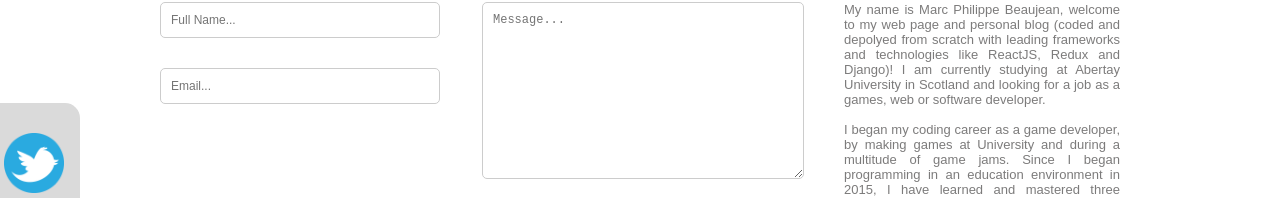
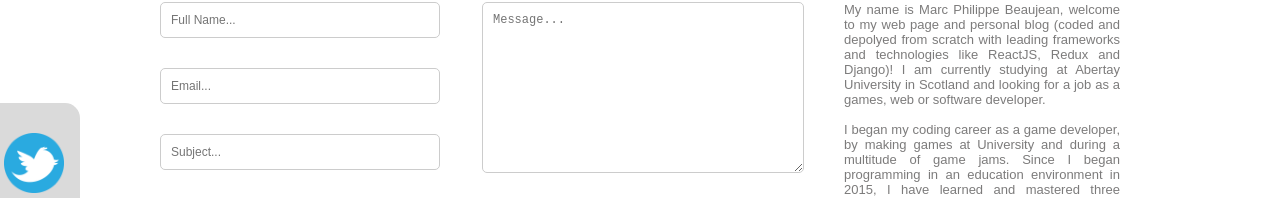
Before and after one commit to marcphilippebeaujean-abertay/ReactProjects, a React (Create React App) app in the folder blog-frontend/: page /contact in a window 1280 px wide. Shown: the part 137-335 px from the top of the page. Built offline with nearby package versions, Linux system fonts and the light colour scheme.

Commit message:
contacts layout now more dynamic, added subject form element

```diff
--- a/blog-frontend/src/components/Page Content/contact.jsx
+++ b/blog-frontend/src/components/Page Content/contact.jsx
@@ -35,6 +35,16 @@ class ContactComponent extends Component {
                 }
               />
               <p className="contact-form-error">{this.props.emailErrorMsg}</p>
+              <input
+                className="contact-form-elem contact-form-tex-input small-form-elem"
+                type="text"
+                name="subject"
+                placeholder="Subject..."
+                value={this.props.emailInput}
+                onChange={event =>
+                  this.props.onEmailFieldInput(event.target.value)
+                }
+              />
             </div>
             <div className="form-input-elem">
               <textarea
@@ -70,6 +80,7 @@ ContactComponent.propTypes = {
   emailInput: PropTypes.string.isRequired,
   nameInput: PropTypes.string.isRequired,
   messageInput: PropTypes.string.isRequired,
+  subjectInput: PropTypes.string.isRequired,
   onNameFieldInput: PropTypes.func.isRequired,
   onEmailFieldInput: PropTypes.func.isRequired,
   onMessageFieldInput: PropTypes.func.isRequired,
@@ -84,6 +95,7 @@ const mapStateToProps = state => {
     emailInput: state.contactsFormReducer.emailForm,
     nameInput: state.contactsFormReducer.nameForm,
     messageInput: state.contactsFormReducer.messageForm,
+    subjectInput: state.contactsFormReducer.subjectForm,
     emailErrorMsg: state.contactsFormReducer.emailErrorMsg,
     nameErrorMsg: state.contactsFormReducer.nameErrorMsg,
     msgErrorMsg: state.contactsFormReducer.messageErrorMsg
--- a/blog-frontend/src/css/style.css
+++ b/blog-frontend/src/css/style.css
@@ -245,7 +245,7 @@
   width: 50%; }
 
 #contact-message {
-  height: 100%;
+  height: 78%;
   padding: 10px; }
 
 #contacts-submit-btn {
--- a/blog-frontend/src/reducers/contactsFormReducer.js
+++ b/blog-frontend/src/reducers/contactsFormReducer.js
@@ -6,6 +6,7 @@ const defaultState = {
   emailForm: "",
   nameForm: "",
   messageForm: "",
+  subjectForm: "",
   emailErrorMsg: "",
   nameErrorMsg: "",
   messageErrorMsg: ""
@@ -17,8 +18,7 @@ const validInputCheck = previousState => {
   if (previousState.emailForm.match(emailRegex)) {
     newState.emailErrorMsg = "";
   } else {
-    newState.emailErrorMsg =
-      "This E-Mail is looking strange...please make sure its correct!";
+    newState.emailErrorMsg = "This E-Mail is looking strange...";
     validInput = false;
   }
   if (previousState.nameForm.match(nameRegex)) {
@@ -37,6 +37,7 @@ const validInputCheck = previousState => {
     newState.emailForm = "";
     newState.messageForm = "";
     newState.nameForm = "";
+    newState.subjectForm = "";
   }
   return newState;
 };
--- a/blog-frontend/src/scss/PageContent/_contact.scss
+++ b/blog-frontend/src/scss/PageContent/_contact.scss
@@ -49,7 +49,7 @@ $form-font-size: 12px;
 }
 
 #contact-message {
-  height: 100%;
+  height: 78%;
   padding: 10px;
 }
 
```
